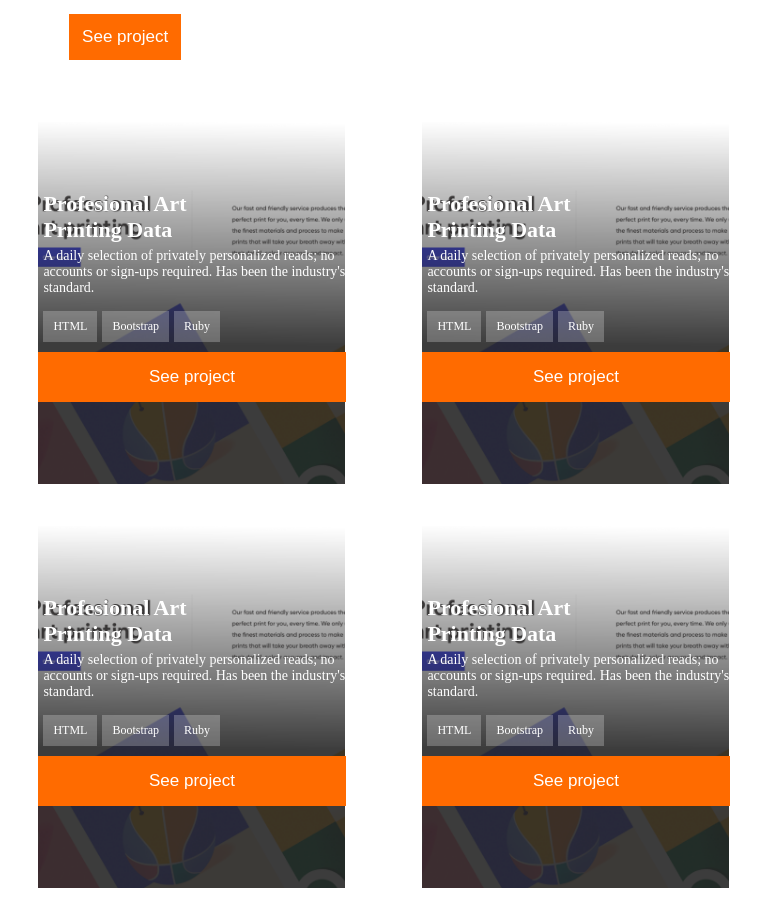
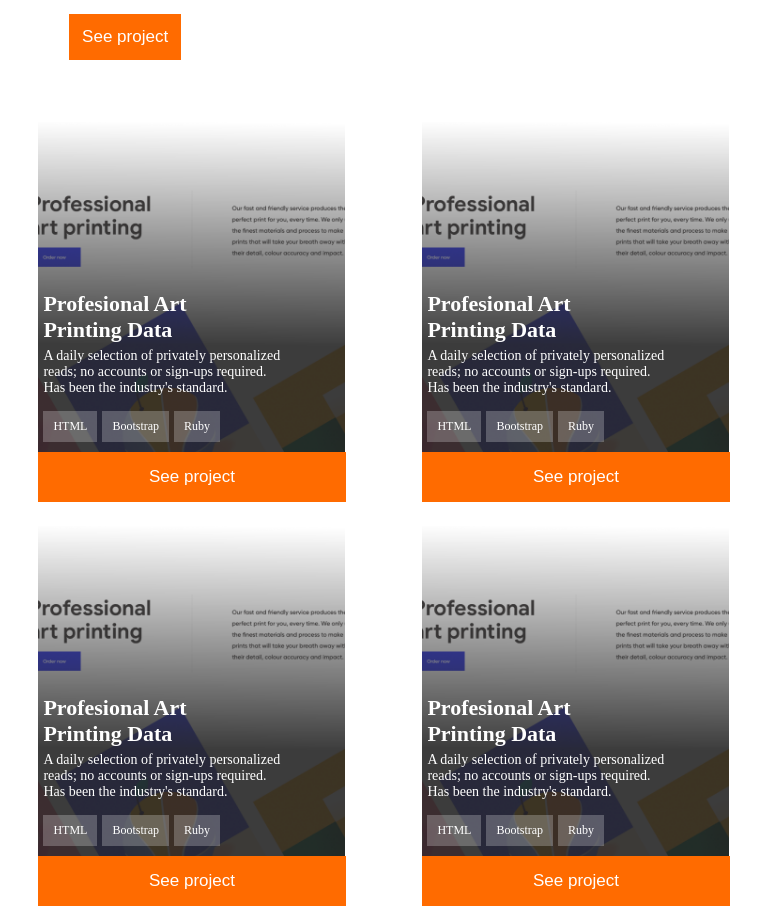
Before and after one commit to asad11ali/Assignment-2, a website: page index.html in a window 768 px wide. Shown: the part 1480-2389 px from the top of the page. Drawn offline with Linux system fonts and the light colour scheme.

Commit message:
upload full setup

```diff
--- a/style.css
+++ b/style.css
@@ -679,7 +679,7 @@
   .block2 h2 {
     color: #fff;
     font-size: 22px;
-    padding-top: 70px;
+    padding-top: 170px;
     padding-left: 5px;
   }
 
@@ -688,10 +688,11 @@
     font-size: 14px;
     padding-left: 5px;
     padding-top: 5px;
+    width: 80%;
   }
 
   .card-item {
-    width: 80%;
+    width: 70%;
     height: auto;
     margin-right: 24px;
     display: flex;
@@ -1492,7 +1493,7 @@
   }
 }
 
-@media (min-width: 1021px) {
+@media (min-width: 1021px) and (max-width:1336px) {
   * {
     padding: 0;
     margin: 0;
```
